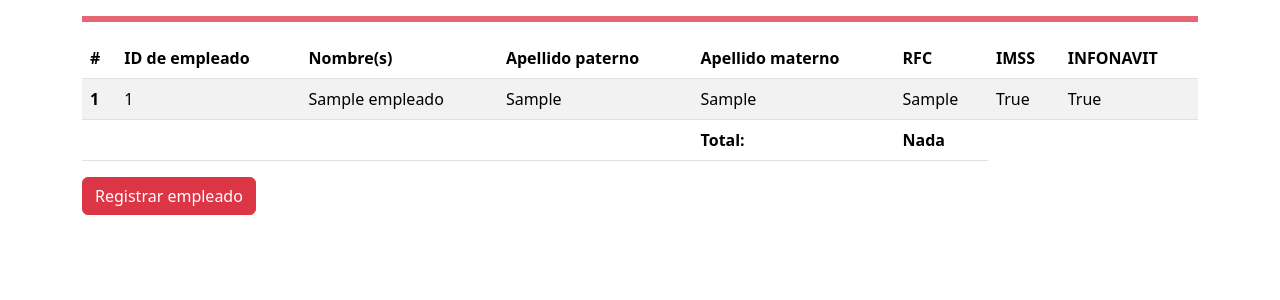
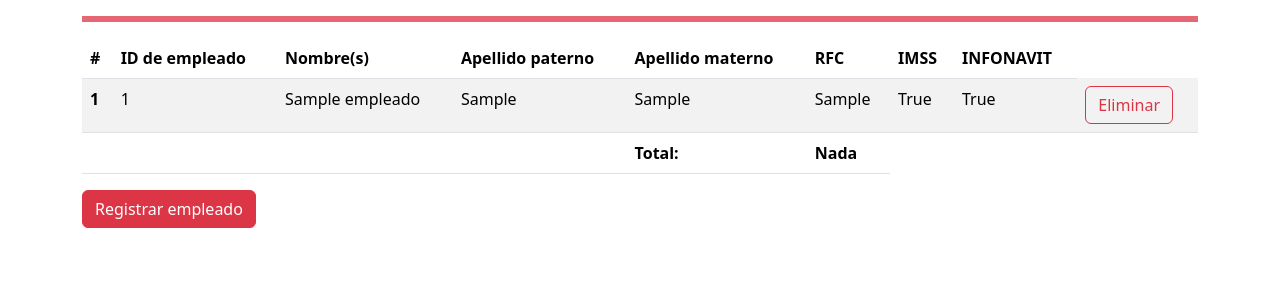
Before and after one commit to DavidCrzBlt/balancigastos, a Django app: page /empleados/empleados/ in a window 1280 px wide. Shown: the part 321-621 px from the top of the page. Run offline with Django 5.2, Linux system fonts and the light colour scheme; a user stored in the database is signed in; tables that the repository leaves empty hold one stand-in row (values such as "Sample post").

Commit message:
Actualización eliminaciones

```diff
--- a/balancigastos/empleados/templates/empleados/asistencias.html
+++ b/balancigastos/empleados/templates/empleados/asistencias.html
@@ -62,7 +62,7 @@
             <td>{{ asistencia.fecha }}</td>
             <td>{{ asistencia.asistencias }}</td>
             <td>{{ asistencia.horas_extras }}</td>
-
+            <td><a href="{% url 'empleados:eliminar_asistencia' proyecto.slug asistencia.id %}" onclick="return confirm('¿Estás seguro de que quieres eliminar esta asistencia?');" class="btn btn-outline-danger">Eliminar</a></td>
          </tr>
          {% endfor %}
       </tbody>
--- a/balancigastos/empleados/templates/empleados/empleados.html
+++ b/balancigastos/empleados/templates/empleados/empleados.html
@@ -77,6 +77,7 @@
             <td>{{ empleado.rfc }}</td>
             <td>{{ empleado.imss }}</td>
             <td>{{ empleado.infonavit }}</td>
+            <td><a href="{% url 'empleados:eliminar_empleado' empleado.id %}" onclick="return confirm('¿Estás seguro de que quieres eliminar este empleado?');" class="btn btn-outline-danger">Eliminar</a></td>
 
          </tr>
          {% endfor %}
--- a/balancigastos/empleados/urls.py
+++ b/balancigastos/empleados/urls.py
@@ -10,4 +10,6 @@ urlpatterns = [
     path("registro_asistencias/<slug:slug>",views.registro_asistencias,name="registro_asistencias"),
     path("registro_nominas/<slug:slug>",views.registro_nominas,name="registro_nominas"),
     path("nominas/<slug:slug>/<int:lote>",NominasListView.as_view(),name="nominas"),
+    path("eliminar-empleado/<int:empleado_id>",views.eliminar_empleado,name="eliminar_empleado"),
+    path("eliminar-asistencia/<slug:slug>/<int:asistencia_id>",views.eliminar_asistencia,name="eliminar_asistencia"),
 ]
--- a/balancigastos/empleados/views.py
+++ b/balancigastos/empleados/views.py
@@ -1,4 +1,4 @@
-from django.shortcuts import render, redirect
+from django.shortcuts import render, redirect, get_object_or_404
 from .models import Empleados, Asistencias, Salario, Lote
 from proyectos.models import Proyectos
 from contabilidad.models import GastosManoObra
@@ -408,3 +408,19 @@ def registro_nominas(request,slug):
         form = NominasExcelForm()
 
     return render(request, 'empleados/registro_nominas.html',{'nominas_form':form,'proyecto':proyecto})
+
+### -------------------------------------------------------------------------- ###
+### ------------------ Funciones de eliminación ------------------------------ ###
+### -------------------------------------------------------------------------- ###
+
+def eliminar_empleado(request,empleado_id):
+    empleado = get_object_or_404(Empleados,id=empleado_id)
+    empleado.delete()
+    messages.success(request, 'El empleado ha sido eliminado exitosamente.')
+    return redirect('empleados:empleados')
+
+def eliminar_asistencia(request,asistencia_id,slug):
+    asistencia = get_object_or_404(Asistencias,id=asistencia_id)
+    asistencia.delete()
+    messages.success(request, 'La asistencia ha sido eliminado exitosamente.')
+    return redirect('empleados:asistencias',slug=slug)
```
